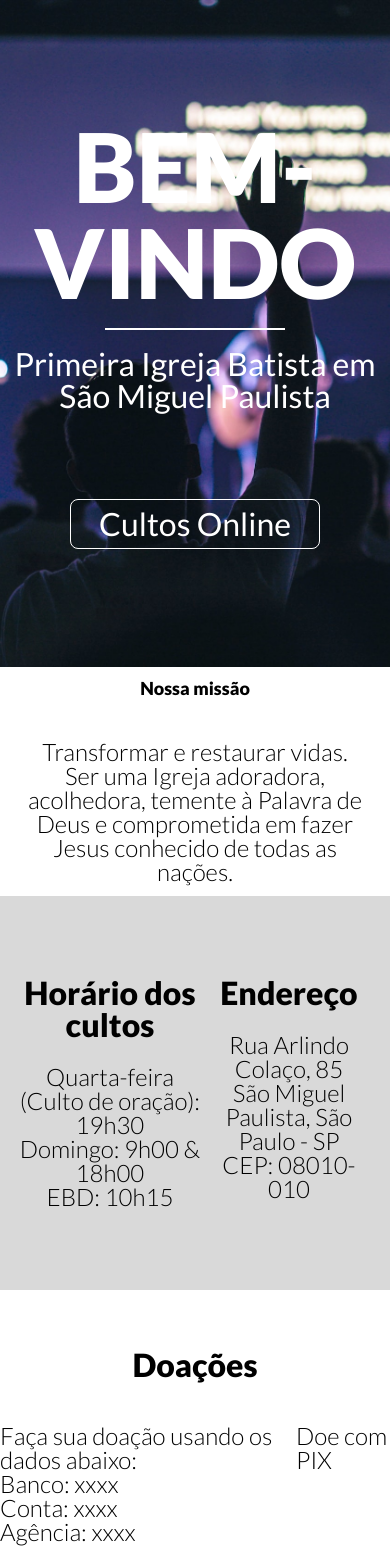
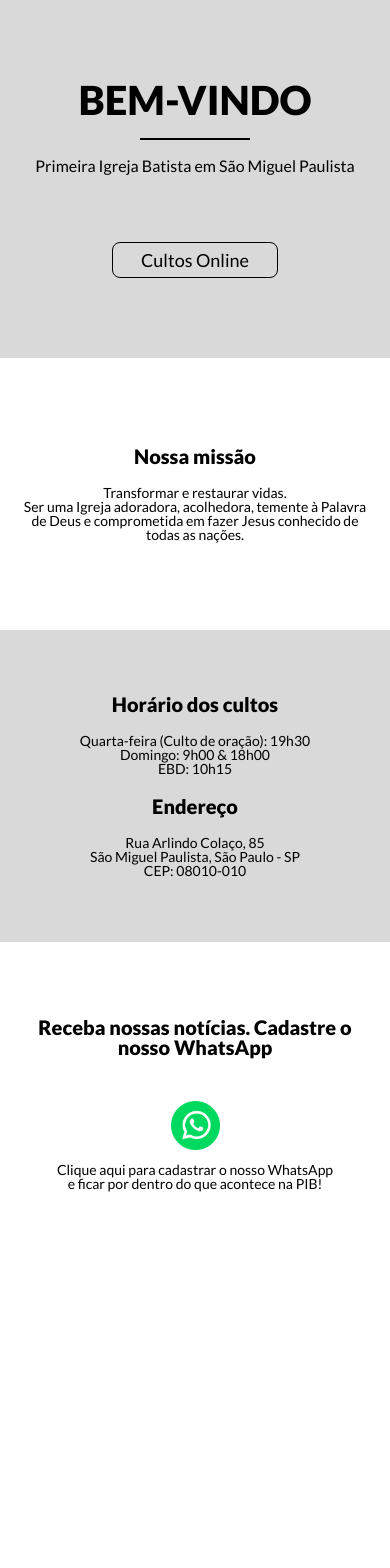
Before and after one commit to matheusviriato/pibsmp, a React (Vite) app: page / in a window 390 px wide. Shown: the top 1568 px of the page. After the commit the page ends 1266 px from the top, so only its background shows below. Built offline with nearby package versions, Linux system fonts and the light colour scheme.

Commit message:
feat: adding desk and mobile version of LandingPage components

```diff
--- a/src/features/LandingPage/LandingPage.tsx
+++ b/src/features/LandingPage/LandingPage.tsx
@@ -1,8 +1,7 @@
-// import { Footer } from '@/shared/components/Footer';
+import { ContactUs } from './components/ContactUs';
 import { Mission } from './components/Mission';
 import { ServiceSchedule } from './components/ServiceSchedule';
 import { Welcome } from './components/Welcome';
-import { Donation } from './components/Donation';
 
 const LandingPage = () => {
   return (
@@ -10,8 +9,7 @@ const LandingPage = () => {
       <Welcome />
       <Mission />
       <ServiceSchedule />
-      <Donation />
-      {/* <Footer /> */}
+      <ContactUs />
     </div>
   );
 };
--- /dev/null
+++ b/src/features/LandingPage/components/ContactUs/ContactUs.tsx
@@ -0,0 +1,23 @@
+import type { ReactElement } from 'react';
+import { Wrapper, Title, Content, Link, WhatsappContent, Text, WhatsappIcon } from './styles';
+import whatsAppIcon from '@/assets/whatsapp-icon.png';
+
+const ContactUs = (): ReactElement => {
+  return (
+    <Wrapper>
+      <Content>
+        <Title>Receba nossas notícias. Cadastre o nosso WhatsApp</Title>
+        <Link href="#">
+          <WhatsappContent>
+            <WhatsappIcon src={whatsAppIcon} />
+            <Text>
+              Clique aqui para cadastrar o nosso WhatsApp e ficar por dentro do que acontece na PIB!
+            </Text>
+          </WhatsappContent>
+        </Link>
+      </Content>
+    </Wrapper>
+  );
+};
+
+export { ContactUs };
--- /dev/null
+++ b/src/features/LandingPage/components/ContactUs/index.ts
@@ -0,0 +1 @@
+export * from './ContactUs';
--- /dev/null
+++ b/src/features/LandingPage/components/ContactUs/styles.ts
@@ -0,0 +1,59 @@
+import { styled } from '@stitches/react';
+
+export const Wrapper = styled('section', {
+  textAlign: 'center',
+  padding: '138px 16px',
+  '@media (max-width: 768px)': {
+    padding: '75px 16px',
+  }
+});
+
+export const Title = styled('h3', {
+  fontSize: '32px',
+  marginBottom: '44px',
+  fontWeight: 800,
+  '@media (max-width: 768px)': {
+    fontSize: '20px',
+  }
+});
+
+export const Content = styled('div', {
+  display: 'flex',
+  flexDirection: 'column',
+  alignItems: 'center',
+});
+
+export const Link = styled('a', {
+  textDecoration: 'none',
+  color: '#000',
+});
+
+export const WhatsappContent = styled('div', {
+  display: 'flex',
+  flexDirection: 'row',
+  alignItems: 'center',
+  gap: '28px',
+  maxWidth: '420px',
+  '@media (max-width: 768px)': {
+    flexDirection: 'column',
+    gap: '13px',
+    maxWidth: '282px',
+  }
+});
+
+export const Text = styled('p', {
+  fontSize: '20px',
+  fontWeight: 400,
+  '@media (max-width: 768px)': {
+    fontSize: '14px',
+  }
+});
+
+export const WhatsappIcon = styled('img', {
+  width: '76px',
+  height: '76px',
+  '@media (max-width: 768px)': {
+    width: '49px',
+    height: '49px',
+  }
+})
--- a/src/features/LandingPage/components/Mission/styles.ts
+++ b/src/features/LandingPage/components/Mission/styles.ts
@@ -2,9 +2,9 @@ import { styled } from '@stitches/react';
 
 export const Wrapper = styled('section', {
   textAlign: 'center',
-  padding: '167px 0px',
-  '@media (max-width: 425px)': {
-    padding: '12px 16px',
+  padding: '168px 16px',
+  '@media (max-width: 768px)': {
+    padding: '88px 16px',
   }
 });
 
@@ -12,14 +12,18 @@ export const Title = styled('h3', {
   fontSize: '32px',
   marginBottom: '43px',
   fontWeight: 800,
-  '@media (max-width: 425px)': {
-    fontSize: '18px',
+  '@media (max-width: 768px)': {
+    fontSize: '20px',
+    marginBottom: '20px',
   }
 });
 
 export const Text = styled('p', {
   fontSize: '24px',
-  fontWeight: 300,
+  fontWeight: 400,
+  '@media (max-width: 768px)': {
+    fontSize: '14px',
+  }
 });
 
 export const Content = styled('div', {
--- a/src/features/LandingPage/components/ServiceSchedule/ServiceSchedule.tsx
+++ b/src/features/LandingPage/components/ServiceSchedule/ServiceSchedule.tsx
@@ -1,5 +1,5 @@
 import type { ReactElement } from 'react';
-import { Wrapper, Content, Title } from './styles';
+import { Wrapper, Content, Title, Text } from './styles';
 
 const ServiceSchedule = (): ReactElement => {
   return (
@@ -8,17 +8,17 @@ const ServiceSchedule = (): ReactElement => {
         <div>
           <Title>Horário dos cultos</Title>
 
-          <p>Quarta-feira (Culto de oração): 19h30</p>
-          <p>Domingo: 9h00 & 18h00</p>
-          <p>EBD: 10h15</p>
+          <Text>Quarta-feira (Culto de oração): 19h30</Text>
+          <Text>Domingo: 9h00 & 18h00</Text>
+          <Text>EBD: 10h15</Text>
         </div>
 
         <div>
           <Title>Endereço</Title>
 
-          <p>Rua Arlindo Colaço, 85</p>
-          <p>São Miguel Paulista, São Paulo - SP</p>
-          <p>CEP: 08010-010</p>
+          <Text>Rua Arlindo Colaço, 85</Text>
+          <Text>São Miguel Paulista, São Paulo - SP</Text>
+          <Text>CEP: 08010-010</Text>
         </div>
       </Content>
     </Wrapper>
--- a/src/features/LandingPage/components/ServiceSchedule/styles.ts
+++ b/src/features/LandingPage/components/ServiceSchedule/styles.ts
@@ -1,31 +1,37 @@
 import { styled } from '@stitches/react';
 
 export const Wrapper = styled('section', {
-  padding: '81px 16px',
+  padding: '52px 16px',
   backgroundColor: '#D9D9D9',
-  // '@media (max-width: 425px)': {
-  //   padding: '12px 16px',
-  // }
+  '@media (max-width: 768px)': {
+    padding: '64px 16px',
+  }
 });
 
 export const Content = styled('div', {
   display: 'flex',
   flexDirection: 'row',
   justifyContent: 'space-evenly',
-  fontSize: '24px',
-  fontWeight: 300,
   textAlign: 'center',
-  // '@media (max-width: 425px)': {
-  //   flexDirection: 'column',
-  //   gap: '24px',
-  // }
+  '@media (max-width: 768px)': {
+    flexDirection: 'column',
+    gap: '20px',
+  }
 });
 
 export const Title = styled('h3', {
-  fontSize: '32px',
+  fontSize: '20px',
   fontWeight: 800,
-  marginBottom: '24px',
-  // '@media (max-width: 425px)': {
-  //   fontSize: '16px',
-  // }
+  marginBottom: '28px',
+  '@media (max-width: 768px)': {
+    marginBottom: '20px',
+  }
 });
+
+export const Text = styled('p', {
+  fontSize: '16px',
+  fontWeight: 400,
+  '@media (max-width: 768px)': {
+    fontSize: '14px',
+  }
+});
--- a/src/features/LandingPage/components/Welcome/styles.ts
+++ b/src/features/LandingPage/components/Welcome/styles.ts
@@ -1,54 +1,61 @@
 import { styled } from '@stitches/react';
-import coverImagePath from '@/assets/cover.jpg';
+// import coverImagePath from '@/assets/cover.jpg';
 
 export const Wrapper = styled('section', {
-  backgroundImage: `url(${coverImagePath})`,
-  backgroundSize: 'cover',
-  backgroundPosition: 'bottom',
+  // backgroundImage: `url(${coverImagePath})`,
+  // backgroundSize: 'cover',
+  // backgroundPosition: 'bottom',
+  backgroundColor: '#D9D9D9',
   display: 'flex',
-  justifyContent: 'center',
   alignItems: 'center',
   textAlign: 'center',
-  color: '#fff',
+  color: '#000',
   flexDirection: 'column',
-  padding: '118px 0px'
-  // '@media (max-width: 425px)': {
-  //   padding: '0 12px',
-  // }
+  padding: '118px 16px',
+  '@media (max-width: 768px)': {
+    padding: '80px 16px',
+  }
 });
 
 export const Title = styled('h1', {
   fontSize: '96px',
   textTransform: 'uppercase',
   fontWeight: '800',
-  // '@media (max-width: 425px)': {
-  //   fontSize: '54px',
-  // }
+  '@media (max-width: 768px)': {
+    fontSize: '40px',
+  }
 });
 
 export const Subtitle = styled('h3', {
   fontSize: '32px',
   marginBottom: '87px',
   fontWeight: '400',
-  // '@media (max-width: 425px)': {
-  //   fontSize: '18px',
-  // }
+  '@media (max-width: 768px)': {
+    fontSize: '16px',
+    marginBottom: '68px',
+  }
 });
 
 export const Divider = styled('div', {
   height: '2px',
   width: '180px',
   margin: '18px 0px',
-  backgroundColor: '#fff',
+  backgroundColor: '#000',
+  '@media (max-width: 768px)': {
+    width: '110px',
+  }
 })
 
 export const OnlineServiceLink = styled('a', {
   textDecoration: 'none',
-  border: '1px solid #fff',
+  border: '1px solid #000',
   borderRadius: '8px',
   padding: '8px 28px',
   fontWeight: 400,
   fontSize: '32px',
   cursor: 'pointer',
-  color: '#fff',
+  color: '#000',
+  '@media (max-width: 768px)': {
+    fontSize: '18px',
+  }
 });
```
Also changed, not shown: src/assets/whatsapp-icon.png (added).
